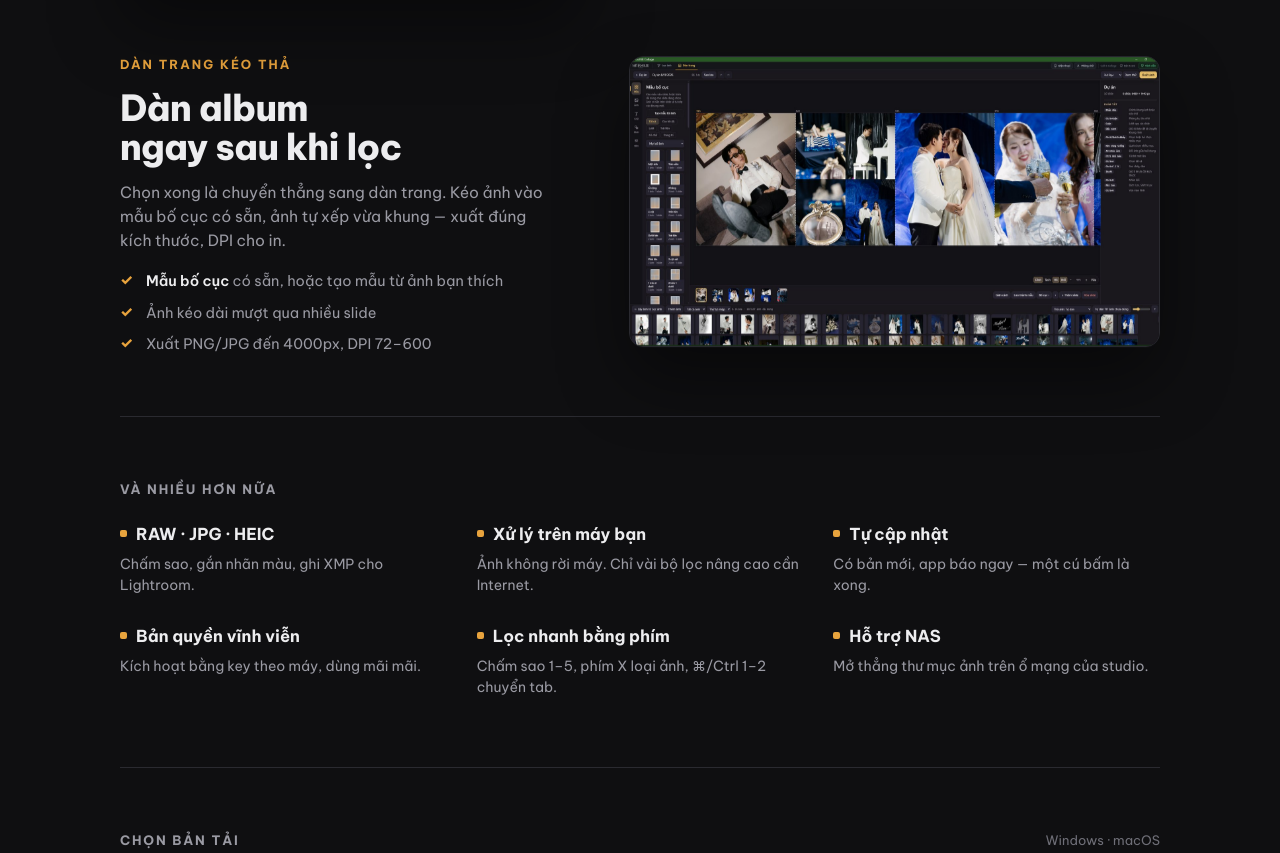
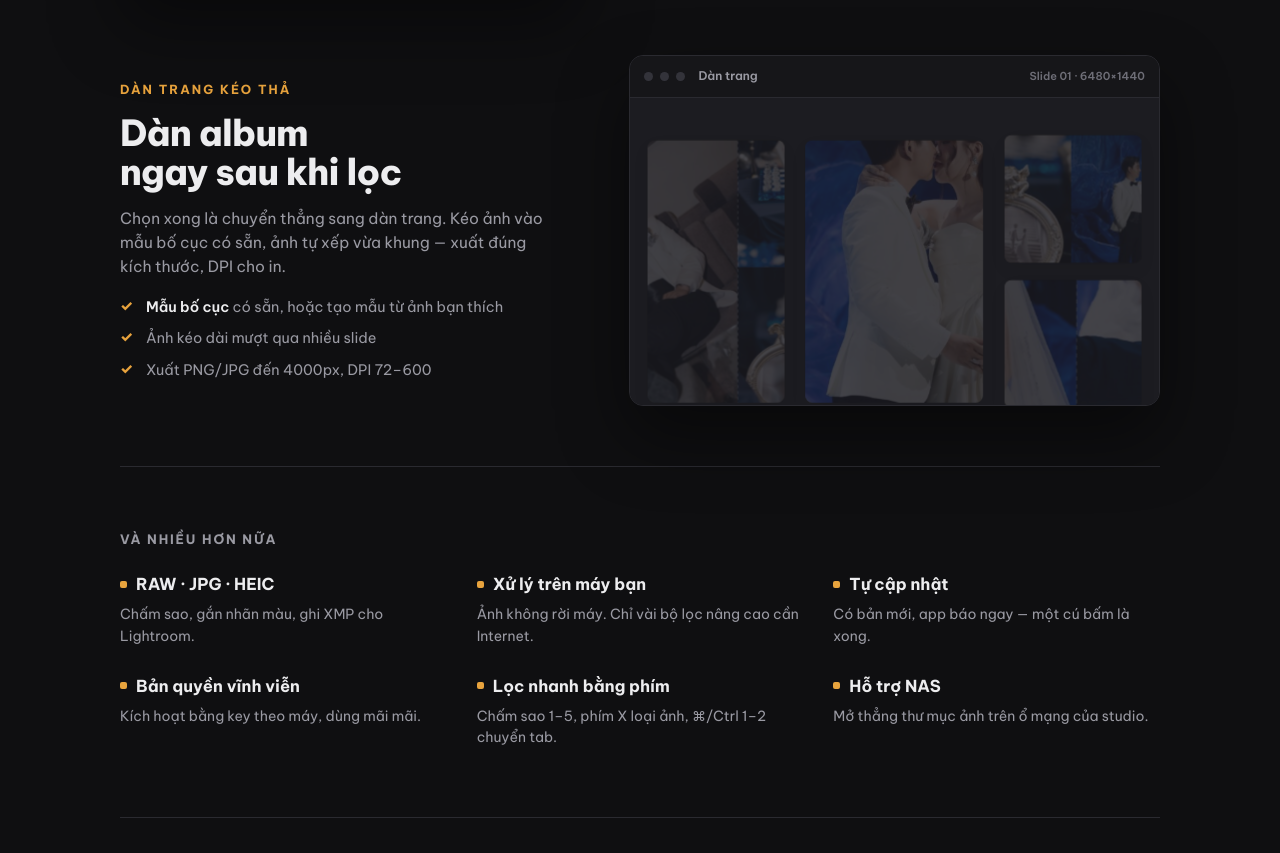
Before and after one commit to mthanglee97dnvn/cullcollage-web, a plain HTML site: page index.html in a window 1280 px wide. Shown: the part 1146-1999 px from the top of the page. Drawn offline with Linux system fonts and the light colour scheme; no server answers.

Commit message:
Demo dàn trang: ảnh lần lượt bay vào ráp thành collage layout

```diff
--- a/index.html
+++ b/index.html
@@ -115,9 +115,25 @@ html.js .reveal.in{opacity:1; transform:none}
 .glabel{position:absolute; transform:translate(-50%,-50%); font-size:11.5px; font-weight:700; color:var(--acc); background:var(--acc-soft); border:1px solid var(--acc-line); padding:3px 10px; border-radius:999px; opacity:0; transition:opacity .5s ease; white-space:nowrap}
 .face-demo.grouped .glabel{opacity:1}
 
-/* Layout (dàn trang) demo — trôi nhẹ cho sống động */
-.layout-demo.in{animation:float 6.5s ease-in-out infinite}
-@keyframes float{0%,100%{transform:translateY(0)} 50%{transform:translateY(-9px)}}
+/* Dàn trang demo — ảnh bay vào ráp thành layout */
+.collage-demo{padding:0; overflow:hidden}
+.demobar{display:flex; align-items:center; gap:7px; padding:11px 14px; border-bottom:1px solid var(--line); background:var(--panel)}
+.demobar .d{width:9px; height:9px; border-radius:50%; background:#33333a}
+.demobar .t{margin-left:6px; font-size:12px; font-weight:600; color:var(--mut)}
+.demobar .slide{margin-left:auto; font-size:11px; font-weight:600; color:var(--faint); font-variant-numeric:tabular-nums}
+.collage{display:grid; grid-template-columns:1fr 1.3fr 1fr; grid-template-rows:1fr 1fr; gap:8px; aspect-ratio:16/9.3; padding:12px; background:var(--panel2)}
+.cell{overflow:hidden; border-radius:8px; background:#0c0c0e; box-shadow:0 8px 20px rgba(0,0,0,.3)}
+.cell img{width:100%; height:100%; object-fit:cover; display:block}
+.c-groom{grid-row:1/3; grid-column:1}
+.c-kiss{grid-row:1/3; grid-column:2}
+.c-ring{grid-row:1; grid-column:3}
+.c-cheers{grid-row:2; grid-column:3}
+html.js .collage .cell{opacity:0; transform:translateY(22px) scale(.92); transition:opacity .55s ease, transform .75s cubic-bezier(.2,.85,.2,1)}
+html.js .collage.built .cell{opacity:1; transform:none}
+html.js .collage.built .c-groom{transition-delay:.05s}
+html.js .collage.built .c-kiss{transition-delay:.32s}
+html.js .collage.built .c-ring{transition-delay:.6s}
+html.js .collage.built .c-cheers{transition-delay:.88s}
 
 /* small features grid */
 .features{padding-block:62px 8px; border-top:1px solid var(--line); margin-top:60px}
@@ -284,8 +300,14 @@ footer .f2{margin-top:5px}
         </ul>
       </div>
       <div class="feat-visual reveal">
-        <div class="demo layout-demo">
-          <img src="assets/dan-trang.jpg" width="1600" height="876" alt="Màn hình Dàn trang: kéo thả ảnh cưới vào mẫu bố cục slide album">
+        <div class="demo collage-demo">
+          <div class="demobar"><span class="d"></span><span class="d"></span><span class="d"></span><span class="t">Dàn trang</span><span class="slide">Slide 01 · 6480×1440</span></div>
+          <div class="collage" id="collage">
+            <div class="cell c-groom"><img src="assets/layout/groom.jpg" alt="Ảnh chú rể"></div>
+            <div class="cell c-kiss"><img src="assets/layout/kiss.jpg" alt="Ảnh cô dâu chú rể"></div>
+            <div class="cell c-ring"><img src="assets/layout/ring.jpg" alt="Ảnh chi tiết"></div>
+            <div class="cell c-cheers"><img src="assets/layout/cheers.jpg" alt="Ảnh cô dâu"></div>
+          </div>
         </div>
       </div>
     </div>
@@ -440,6 +462,22 @@ document.documentElement.className+=' js';
     }); },{threshold:.25});
     fio.observe(fd);
   } else if(fd){ fd.classList.add('grouped'); var fs=[].slice.call(fd.querySelectorAll('.face')); var g=[[16,30],[26,22],[22,50],[48,30],[58,24],[52,50],[78,34],[84,52]]; fs.forEach(function(f,i){ f.style.left=g[i][0]+'%'; f.style.top=g[i][1]+'%'; }); }
+
+  // collage assemble loop
+  var collage=document.getElementById('collage');
+  if(collage){
+    var build=function(){ collage.classList.add('built'); };
+    if(reduce || !('IntersectionObserver' in window)){ build(); }
+    else {
+      var ct=null;
+      var cio=new IntersectionObserver(function(es){ es.forEach(function(en){
+        if(en.isIntersecting){ build(); if(!ct){ ct=setInterval(function(){ collage.classList.remove('built'); setTimeout(build,440); }, 4800); } }
+        else if(ct){ clearInterval(ct); ct=null; }
+      }); },{threshold:.25});
+      cio.observe(collage);
+      setTimeout(build, 1800);
+    }
+  }
 })();
 </script>
 </body>
```
Also changed, not shown: assets/layout/cheers.jpg (added), assets/layout/groom.jpg (added), assets/layout/kiss.jpg (added), assets/layout/ring.jpg (added).
